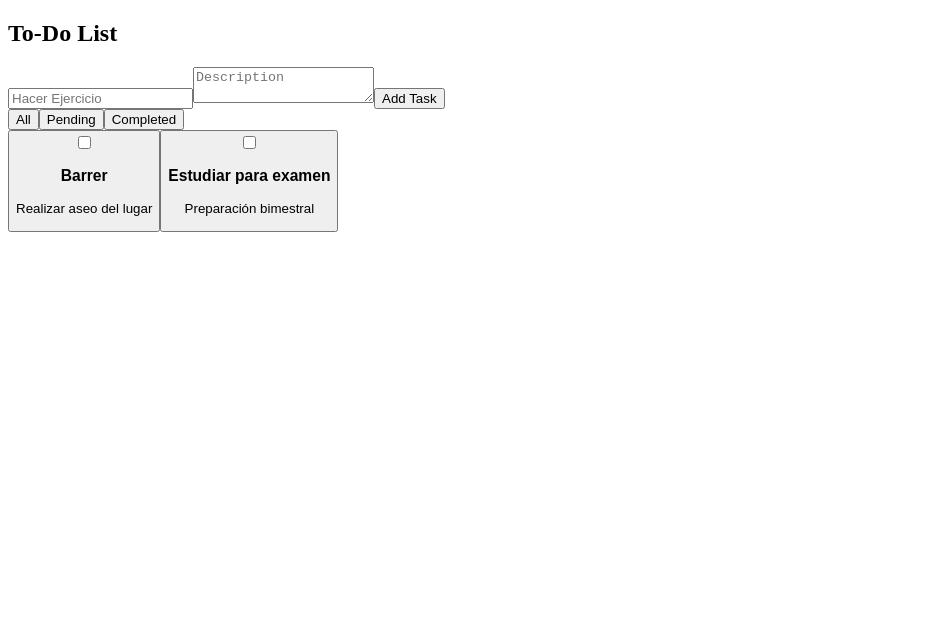
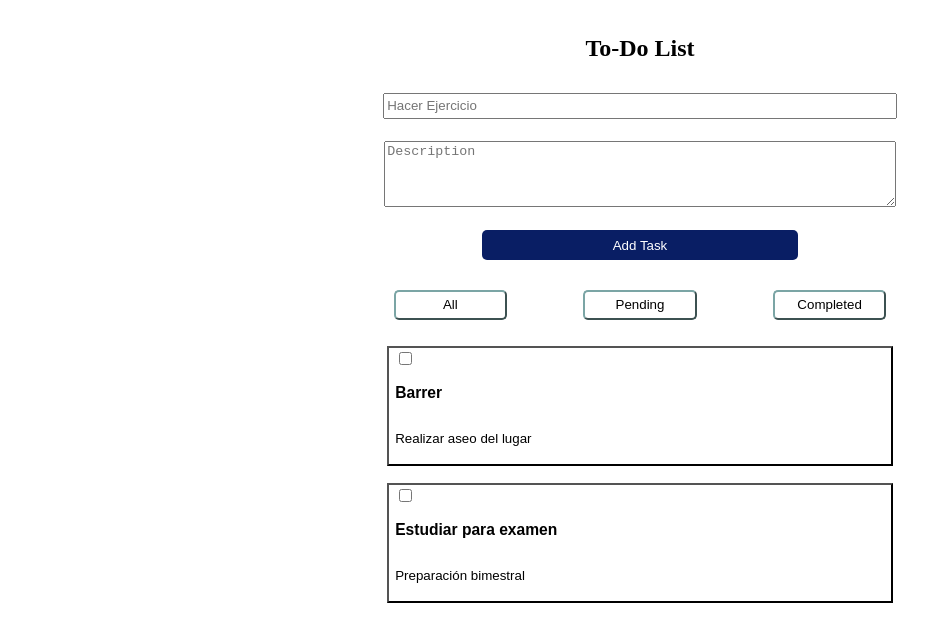
Before and after one commit to ValeriaPache/Form_React, a React (Vite) app: page / in a window 1280 px wide. Shown: the top 642 px of the page, without its empty margins (0-952 px from the left). Built offline with nearby package versions, Linux system fonts and the light colour scheme.

Commit message:
I was organizing the styles

```diff
--- a/src/components/StilesTask.css
+++ b/src/components/StilesTask.css
@@ -0,0 +1,62 @@
+.container{
+    width: 100%;
+    height: 610px;
+    display: flex;
+    flex-direction: column;
+    justify-content: center;
+    align-items: center;
+}
+.containerForm{
+    width: 50%;
+    height: 190px;
+    display: flex;
+    flex-direction: column;
+    justify-content: space-around;
+    align-items: center;
+}
+.inputForm{
+    width: 80%;
+    height: 20px;
+}
+.texttareaForm{
+    width: 80%;
+    height: 60px;
+}
+.buttomForm{
+    background: rgb(9, 30, 100);
+    width: 50%;
+    height: 30px;
+    border-radius: 5px;
+    border: none;
+    color: white;
+}
+.secondContainer{
+    width: 50%;
+    height: 340px;
+    display: flex;
+    flex-direction: column;
+    justify-content: space-around;
+    align-items: center;
+}
+.containerButtomsFilter{
+    width: 90%;
+    height: 50px;
+    display: flex;
+    justify-content: space-around;
+    align-items: center;
+}
+.buttomsFilter{
+    background: rgb(255, 255, 255);
+    width: 20%;
+    height: 30px;
+    border-radius: 5px;
+    border-color: rgb(123, 165, 165);
+}
+.containerListTask{
+    background: white;
+    width: 80%;
+    height: 120px;
+    display: flex;
+    flex-direction: column;
+    align-items: flex-start;
+}
--- a/src/components/Task.jsx
+++ b/src/components/Task.jsx
@@ -1,30 +1,31 @@
 import React from 'react'
 import { Form } from 'react-router-dom'
+import './StilesTask.css'
 
 export const Task = () => {
   return (
-    <section >
-        <h1>To-Do List</h1>
-        <form>
-            <input type='Text' placeholder='Hacer Ejercicio'></input>
-            <textarea type='Text' placeholder='Description'></textarea>
-            <button>Add Task</button>
+    <section className='container'>
+        <h1 className='Tittle'>To-Do List</h1>
+        <form className='containerForm'>
+            <input className='inputForm' type='Text' placeholder='Hacer Ejercicio'></input>
+            <textarea className='texttareaForm' type='Text' placeholder='Description'></textarea>
+            <button className='buttomForm'>Add Task</button>
         </form>
-        <div>
-            <div>
-                <button>All</button>
-                <button>Pending</button>
-                <button>Completed</button>
+        <div className='secondContainer'>
+            <div className='containerButtomsFilter'>
+                <button className='buttomsFilter'>All</button>
+                <button className='buttomsFilter' >Pending</button>
+                <button className='buttomsFilter'>Completed</button>
             </div>
-            <button>
+            <button className='containerListTask'>
                 <input type='checkbox'></input>
-                <h3>Barrer</h3>
-                <p>Realizar aseo del lugar</p>
+                <h3 className='titleListTask'>Barrer</h3>
+                <p className='textListTask'>Realizar aseo del lugar</p>
             </button>
-            <button>
+            <button className='containerListTask'>
                 <input type='checkbox'></input>
-                <h3>Estudiar para examen</h3>
-                <p>Preparación bimestral</p>
+                <h3 className='titleListTask'>Estudiar para examen</h3>
+                <p className='textListTask'>Preparación bimestral</p>
             </button>
         </div>
     </section>
```
